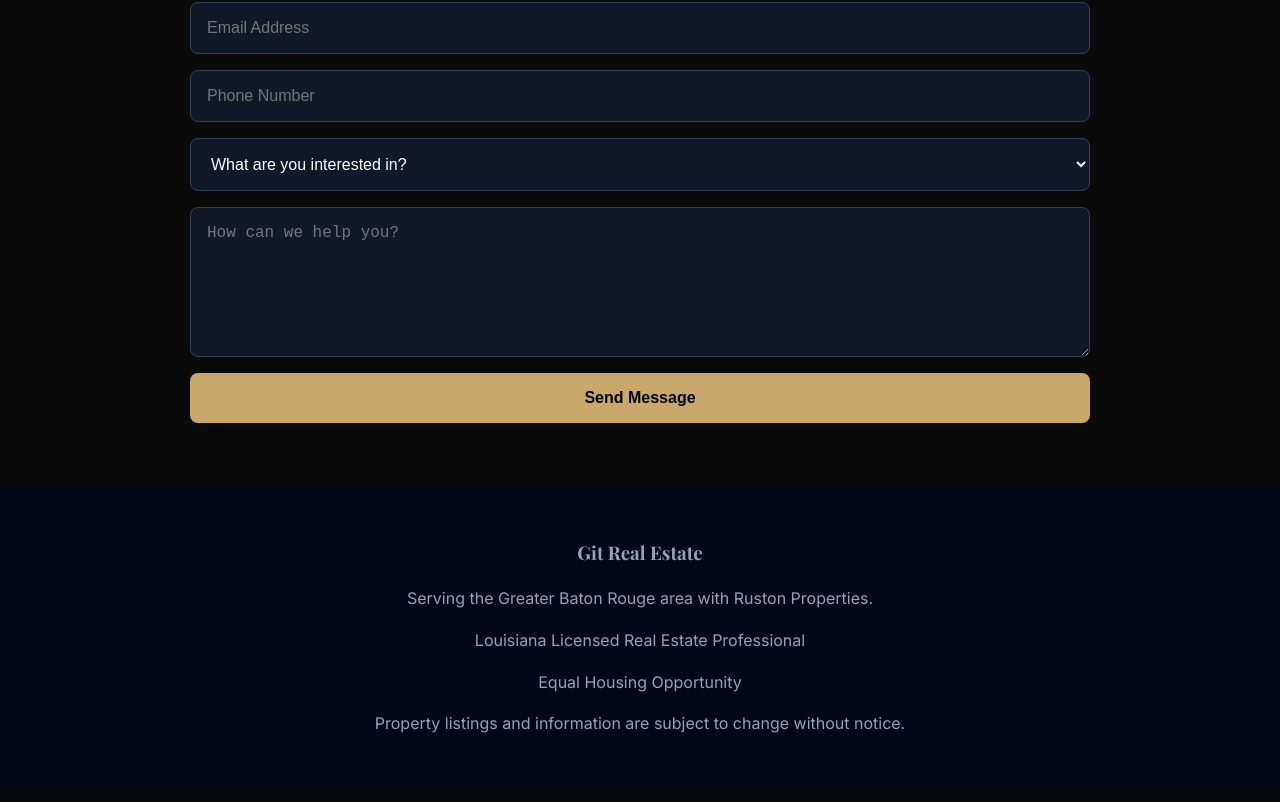
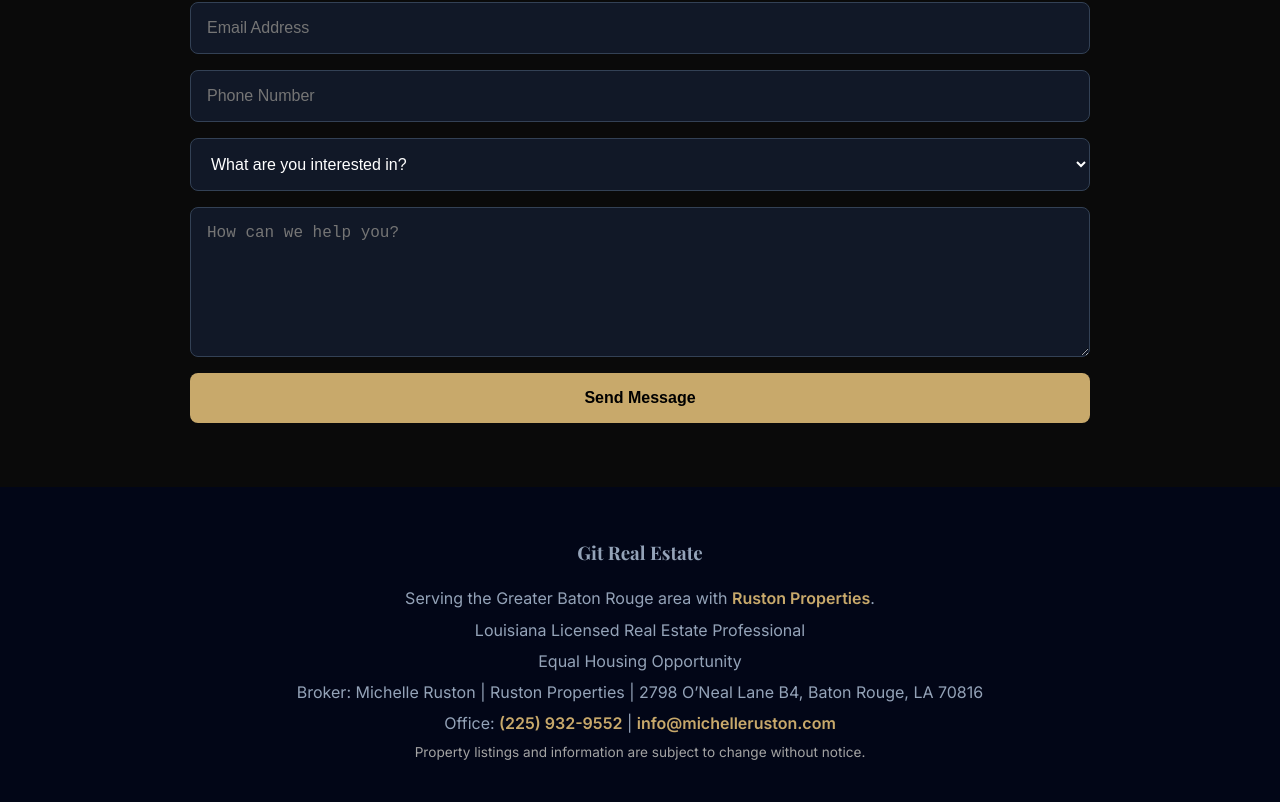
Before and after one commit to ellene-broome/gitRealEstate, a React (Vite) app: page / in a window 1280 px wide. Shown: the part 4203-5005 px from the top of the page. Built offline with nearby package versions, Linux system fonts and the light colour scheme.

Commit message:
Add brokerage contact info to footer

```diff
--- a/src/components/Footer.jsx
+++ b/src/components/Footer.jsx
@@ -5,12 +5,32 @@ function Footer() {
         <h3>Git Real Estate</h3>
 
         <p>
-          Serving the Greater Baton Rouge area with Ruston Properties.
+          Serving the Greater Baton Rouge area with{" "}
+          <a
+            href="https://www.rustonproperties.net/"
+            target="_blank"
+            rel="noopener noreferrer"
+          >
+            Ruston Properties
+          </a>
+          .
         </p>
 
         <p>Louisiana Licensed Real Estate Professional</p>
 
         <p>Equal Housing Opportunity</p>
+
+        <p>
+          Broker: Michelle Ruston | Ruston Properties | 2798 O’Neal Lane B4,
+          Baton Rouge, LA 70816
+        </p>
+
+        <p>
+          Office: <a href="tel:2259329552">(225) 932-9552</a> |{" "}
+          <a href="mailto:info@michelleruston.com">
+            info@michelleruston.com
+          </a>
+        </p>
 
         <p className="footer-disclaimer">
           Property listings and information are subject to change without notice.
--- a/src/index.css
+++ b/src/index.css
@@ -265,6 +265,27 @@ button:hover {
   text-align: center;
   padding: 2rem;
   color: #94a3b8;
+}
+
+.footer a {
+  color: var(--primary);
+  text-decoration: none;
+  font-weight: 700;
+}
+
+.footer a:hover {
+  color: var(--primary-hover);
+  text-decoration: underline;
+}
+
+.footer p {
+  margin: 0.35rem 0;
+}
+
+.footer-disclaimer {
+  margin-top: 1rem;
+  font-size: 0.85rem;
+  color: var(--text-muted);
 }
 
 /* MOBILE */
```
